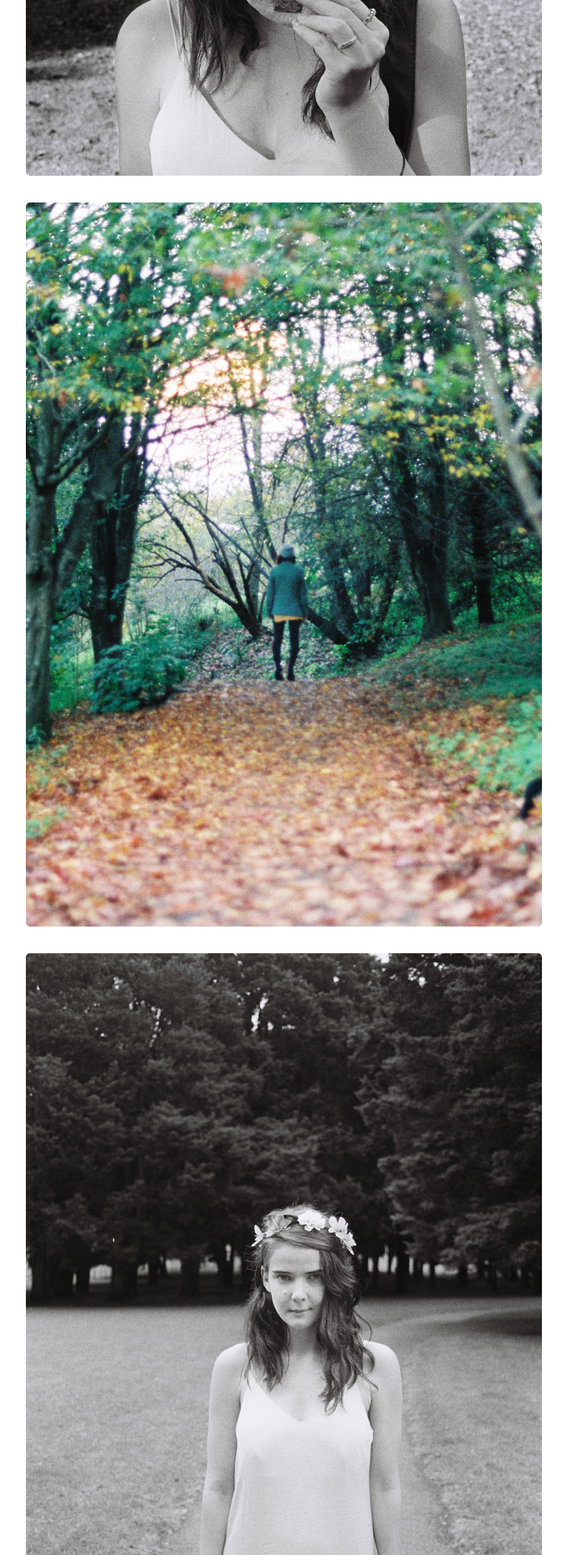
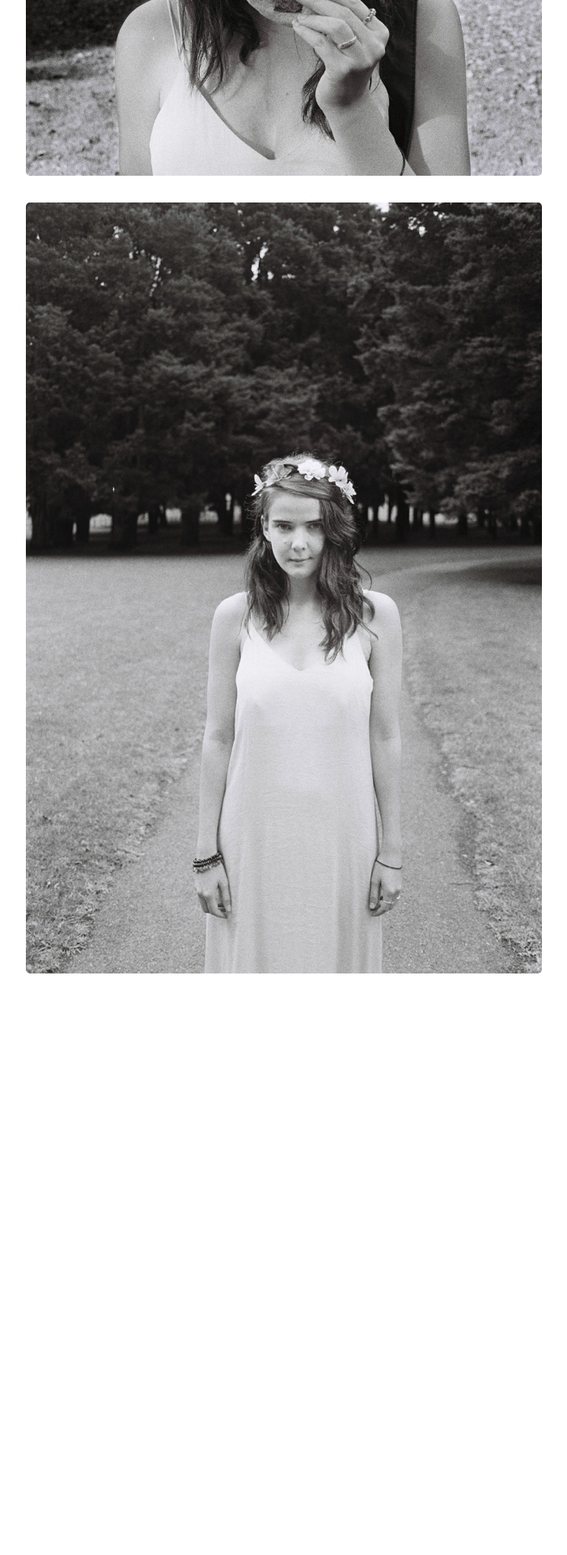
Before and after one commit to foopod/blog-2.0, a Jekyll site: the page built from photos.html, in a window 1280 px wide. Shown: the part 2847-4767 px from the top of the page at 81% size, without its empty margins (289-990 px from the left). Built offline with Jekyll 4.4.1, drawn with Linux system fonts in a browser that asks for light colours; nearby versions of some CDN libraries; after the commit the page ends 4093 px from its top, so only the background shows below that.

Commit message:
Update photos.html

```diff
--- a/photos.html
+++ b/photos.html
@@ -19,7 +19,7 @@ description: I am learning about 35mm film photography, here are some photos I h
 <a href="/public/images/photos/cookie.jpeg"/><img src="/public/images/photos/cookie.jpg" /></a>
 <br>
 
-<a href="/public/images/photos/figure.jpeg"/><img src="/public/images/photos/figure.jpg" /></a>
-<br>
+
+
 
 <a href="/public/images/photos/crown.jpeg"/><img src="/public/images/photos/crown.jpg" /></a>
```
